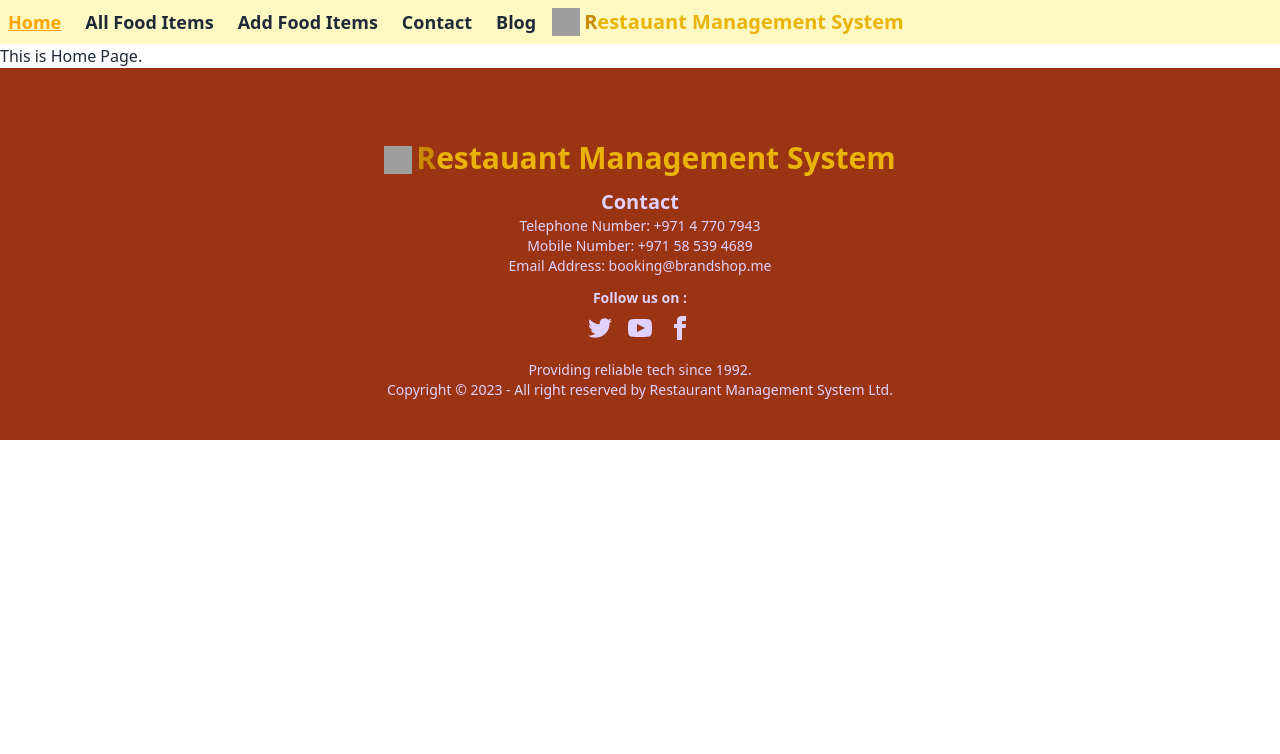
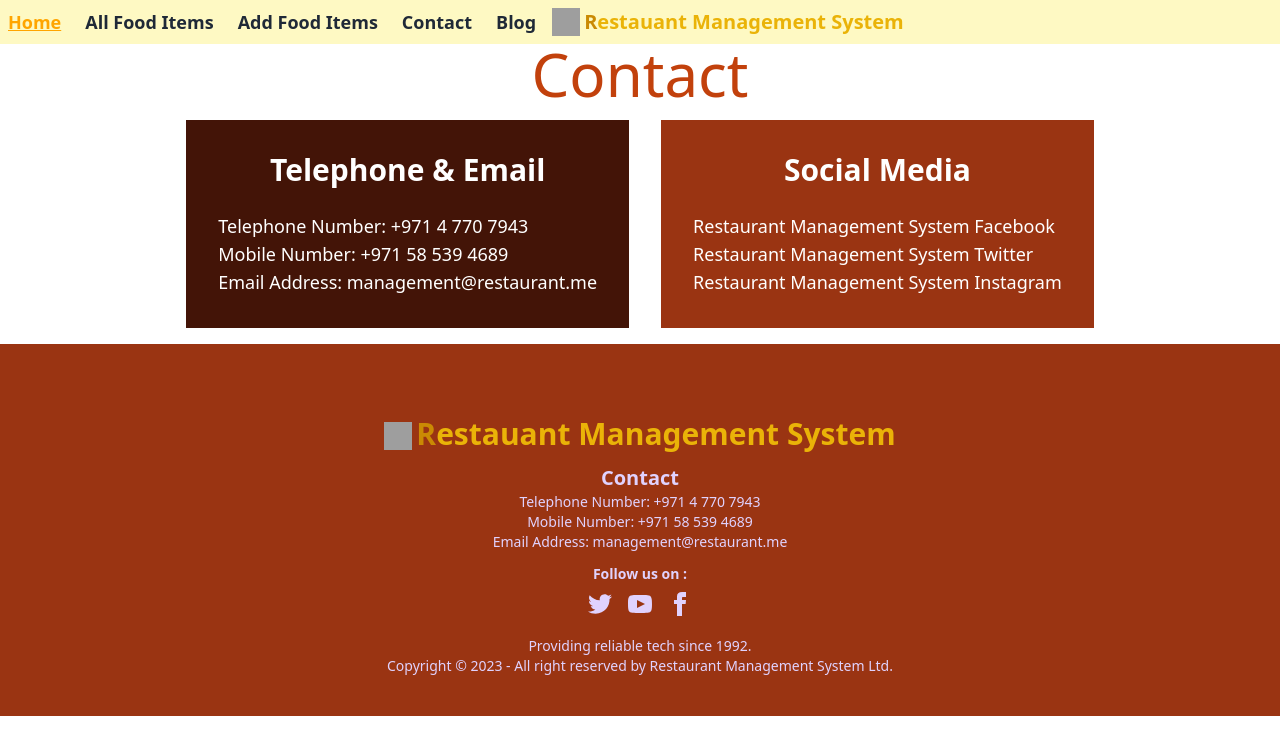
Before and after one commit to iamtomal/restaurant-management-system-client-side, a React (Vite) app: page / in a window 1280 px wide. Shown: the top 754 px of the page. Built offline with nearby package versions, Linux system fonts and the light colour scheme; grey boxes are pictures that could not be loaded.

Commit message:
create contact page and add navber & homepage

```diff
--- a/package.json
+++ b/package.json
@@ -10,6 +10,7 @@
     "preview": "vite preview"
   },
   "dependencies": {
+    "aos": "^2.3.4",
     "localforage": "^1.10.0",
     "match-sorter": "^6.3.1",
     "react": "^18.2.0",
--- /dev/null
+++ b/src/Pages/Contact/Contact.jsx
@@ -0,0 +1,80 @@
+import Aos from "aos";
+import "aos/dist/aos.css";
+import { useEffect } from "react";
+
+
+const Contact = () => {
+  useEffect(()=>{
+    Aos.init();
+},[])
+
+
+    return (
+        <div>
+
+        <p className=" font-concert text-center text-6xl text-orange-700">
+          Contact
+        </p>
+        <div className="flex flex-col lg:flex-row md:flex-row-reverse justify-center md:gap-6 lg:gap-8 ">
+
+        <div
+          className="my-4"
+          data-aos="fade-right"
+     data-aos-offset="300"
+     data-aos-easing="ease-in-sine"
+        >
+<div className=" text-white p-8 bg-orange-950">
+  <p className="text-3xl font-semibold text-center">Telephone & Email</p>
+  <p className="text-lg mt-6">
+  Telephone Number:  +971 4 770 7943
+  </p>
+
+  <p className="text-lg">
+Mobile Number:  +971 58 539 4689
+  </p>
+
+  <p className="text-lg">
+Email Address:  management@restaurant.me
+  </p>
+
+
+</div>
+
+
+
+
+        </div>
+        <div
+          className="my-4"
+          data-aos="fade-left"
+     data-aos-offset="300"
+     data-aos-easing="ease-in-sine"
+        >
+<div className=" text-white p-8 bg-orange-800">
+  <p className="text-3xl font-semibold text-center">Social Media
+</p>
+  <p className="text-lg mt-6">
+  Restaurant Management System Facebook
+  </p>
+
+  <p className="text-lg">
+  Restaurant Management System Twitter
+  </p>
+
+  <p className="text-lg">
+  Restaurant Management System Instagram
+  </p>
+
+
+</div>
+
+
+
+
+        </div>
+        </div>
+      </div>
+    );
+};
+
+export default Contact;
--- a/src/Pages/Home/Home.jsx
+++ b/src/Pages/Home/Home.jsx
@@ -1,8 +1,9 @@
+import Contact from "../Contact/Contact";
 
 const Home = () => {
     return (
         <div>
-            This is Home Page.
+            <Contact></Contact>
         </div>
     );
 };
--- a/src/Pages/Shared/Footer.jsx
+++ b/src/Pages/Shared/Footer.jsx
@@ -28,7 +28,7 @@ const Footer = () => {
 
               <p >Mobile Number: +971 58 539 4689</p>
 
-              <p className="">Email Address: booking@brandshop.me</p>
+              <p className="">Email Address: management@restaurant.me</p>
             </div>
 
             <p className="font-semibold mt-3">Follow us on :</p>
--- a/src/Routes/Routes.jsx
+++ b/src/Routes/Routes.jsx
@@ -3,6 +3,7 @@ import Root from "../Layout/Root";
 import ErrorPage from "../Pages/ErrorPage/ErrorPage";
 import Home from "../Pages/Home/Home";
 import Blog from "../Pages/Blog/Blog";
+import Contact from "../Pages/Contact/Contact";
 
 
 const router = createBrowserRouter([
@@ -17,6 +18,10 @@ const router = createBrowserRouter([
             element:<Home></Home>
         },
         {
+            path:'/contact',
+            element:<Contact></Contact>
+        },
+        {
             path:'/blog',
             element:<Blog></Blog>
         },
```
Also changed, not shown: 1 other file (tests, documents, lock files or other folders).
